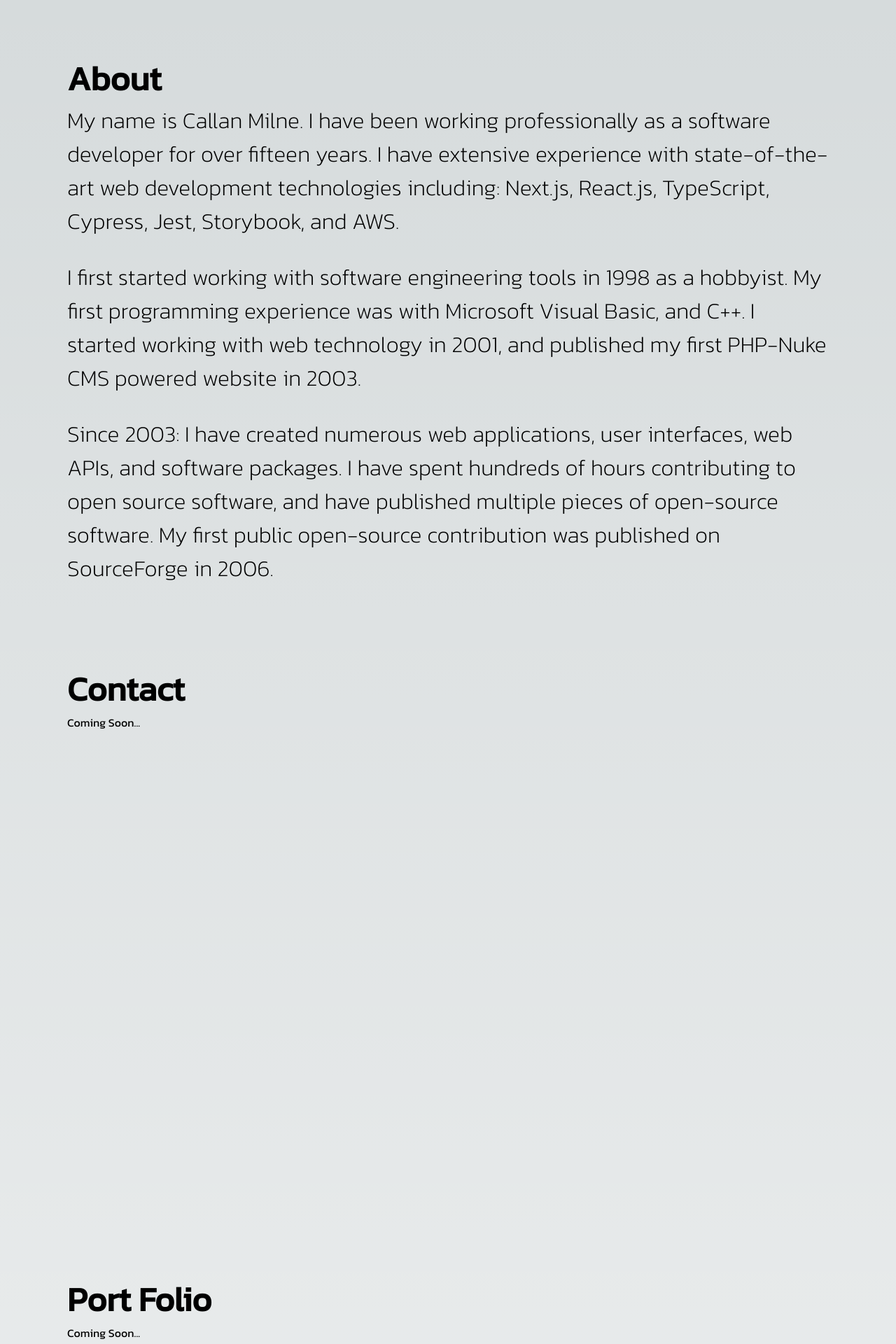
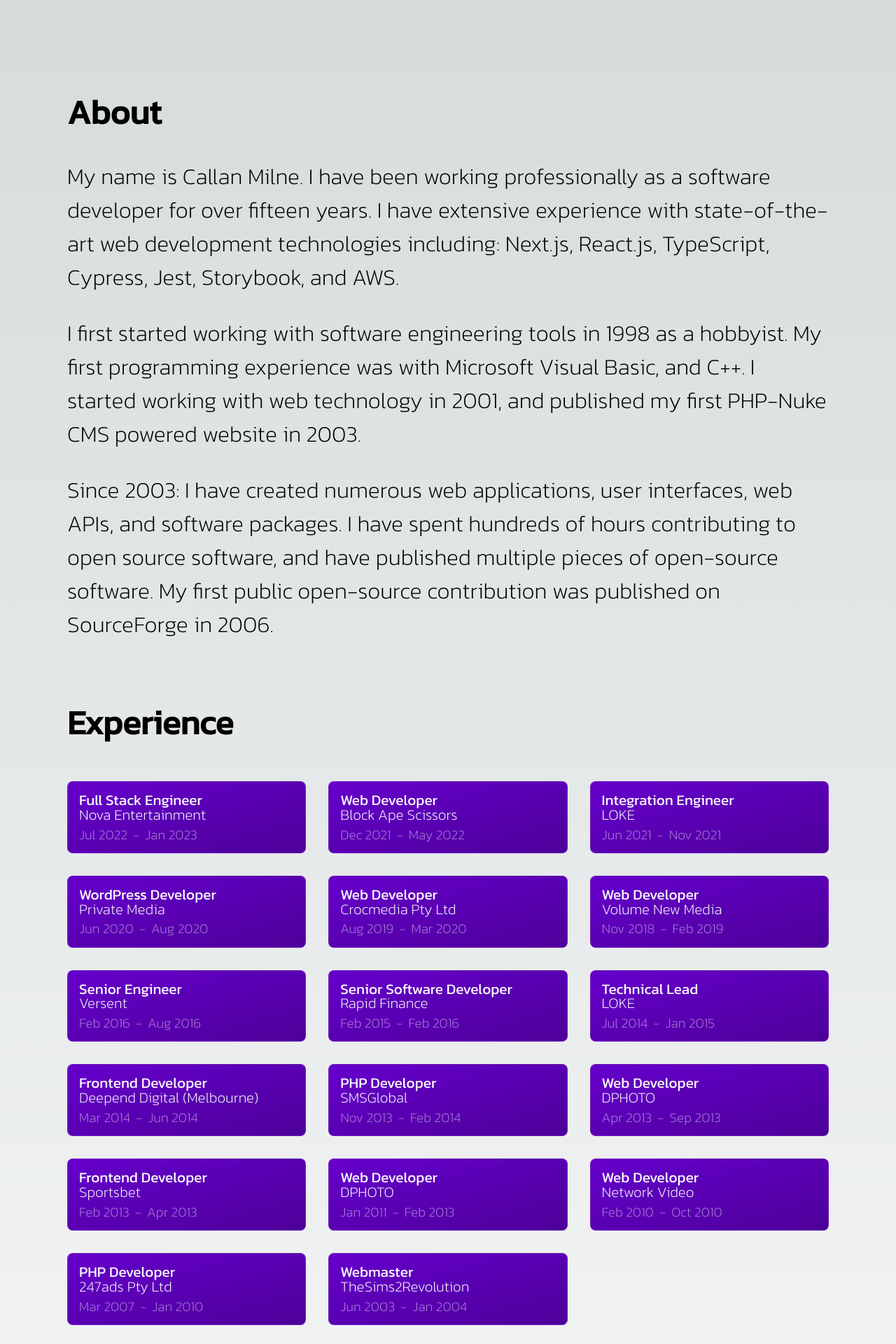
Before and after one commit to eviratec-com/www, a Next.js app: page / in a window 1280 px wide. Shown: the part 820-2740 px from the top of the page at 70% size. Built offline with nearby package versions, Linux system fonts and the light colour scheme.

Commit message:
Style Updates

```diff
--- a/components/About/About.module.css
+++ b/components/About/About.module.css
@@ -1,5 +1,4 @@
 ._ {
-  min-height: 100vh;
   background-color: transparent;
   display: flex;
   flex-direction: column;
--- a/components/Hero/index.tsx
+++ b/components/Hero/index.tsx
@@ -14,12 +14,12 @@
     label: 'About',
     link: '#about',
   }, {
-    label: 'Contact',
-    link: '#contact',
-  }, {
-    label: 'Port Folio',
-    link: '#folio',
-  }, {
+  //   label: 'Contact',
+  //   link: '#contact',
+  // }, {
+  //   label: 'Port Folio',
+  //   link: '#folio',
+  // }, {
     label: 'Experience',
     link: '#experience',
   }, {
--- a/components/SocialProfiles/ProfileLink/ProfileLink.module.css
+++ b/components/SocialProfiles/ProfileLink/ProfileLink.module.css
@@ -2,6 +2,18 @@
   background-color: transparent;
   display: flex;
   flex-direction: column;
+  padding: 1rem;
+}
+
+.service {
+  font-size: 0.9rem;
+  color: rgba(var(--text-rgb), 0.5);
+  font-weigt: 200;
+}
+
+.screen-name {
+  font-size: 3vh;
+
 }
 
 /* Mobile */
--- a/components/SocialProfiles/ProfileLink/index.tsx
+++ b/components/SocialProfiles/ProfileLink/index.tsx
@@ -11,9 +11,9 @@
 export default function ProfileLink({ profile }: Opt) {
   return (
     <div className={styles._}>
-      <span>{profile.service.name}</span>
+      <span className={styles.service}>{profile.service.name}</span>
       <a href={profile.link} target="_blank" rel="noreferrer">
-        {profile.name}
+        <span className={styles['screen-name']}>{profile.name}</span>
       </a>
     </div>
   )
--- a/components/SocialProfiles/SocialProfiles.module.css
+++ b/components/SocialProfiles/SocialProfiles.module.css
@@ -15,10 +15,17 @@
 
 ol.link-list {
   list-style-type: none;
+  border-radius: 8px;
+  border: 1px solid rgba(var(--text-rgb), 0.5);
+
 }
 
 ol.link-list li {
+  border-bottom: 1px solid rgba(var(--text-rgb), 0.5);
+}
 
+ol.link-list li:last-of-type {
+  border-bottom: none;
 }
 
 /* Tablet & Desktop */
@@ -35,12 +42,12 @@
 /* Mobile */
 @media screen and (max-width: 700px) {
   ._ {
-
+    display: flex;
+    flex-direction: column;
   }
 
   .col {
-    display: flex;
-    flex-direction: column;
-    width: 100%;
+    width: auto;
+    margin: 0 -1rem 1rem;
   }
 }
--- a/components/SocialProfiles/index.tsx
+++ b/components/SocialProfiles/index.tsx
@@ -35,7 +35,7 @@
     service: {
       icon: '',
       link: 'https://www.instagram.com',
-      name: 'Instgram',
+      name: 'Instagram',
     },
     link: 'https://www.facebook.com/callan.milne',
     name: 'callan.milne'
@@ -45,7 +45,7 @@
       link: 'https://www.twitter.com',
       name: 'Twitter',
     },
-    link: 'https://www.facebook.com/eviratec',
+    link: 'https://www.twitter.com/eviratec',
     name: '@eviratec'
   }])
 
--- a/pages/index.js
+++ b/pages/index.js
@@ -27,27 +27,17 @@
       <Hero />
 
       <main className={styles.main}>
-        <div id="about">
+        <div className={styles.section} id="about">
           <h3>About</h3>
           <About />
         </div>
 
-        <div id="contact">
-          <h3>Contact</h3>
-          <Example />
-        </div>
-
-        <div id="folio">
-          <h3>Port Folio</h3>
-          <Example />
-        </div>
-
-        <div id="experience">
+        <div className={styles.section} id="experience">
           <h3>Experience</h3>
           <Experience />
         </div>
 
-        <div id="profiles">
+        <div className={styles.section} id="profiles">
           <h3>Social Profiles</h3>
           <SocialProfiles />
         </div>
--- a/styles/Home.module.css
+++ b/styles/Home.module.css
@@ -13,10 +13,18 @@
     rgb(var(--background-start-rgb));
 }
 
+.section {
+  padding-top: 3rem;
+}
+
+.section h3 {
+  margin-bottom: 2rem;
+}
+
 /* Mobile */
 @media screen and (max-width: 700px) {
   .main {
-    padding: 2rem;
+    padding: 0 2rem 2rem;
   }
 }
 
```
